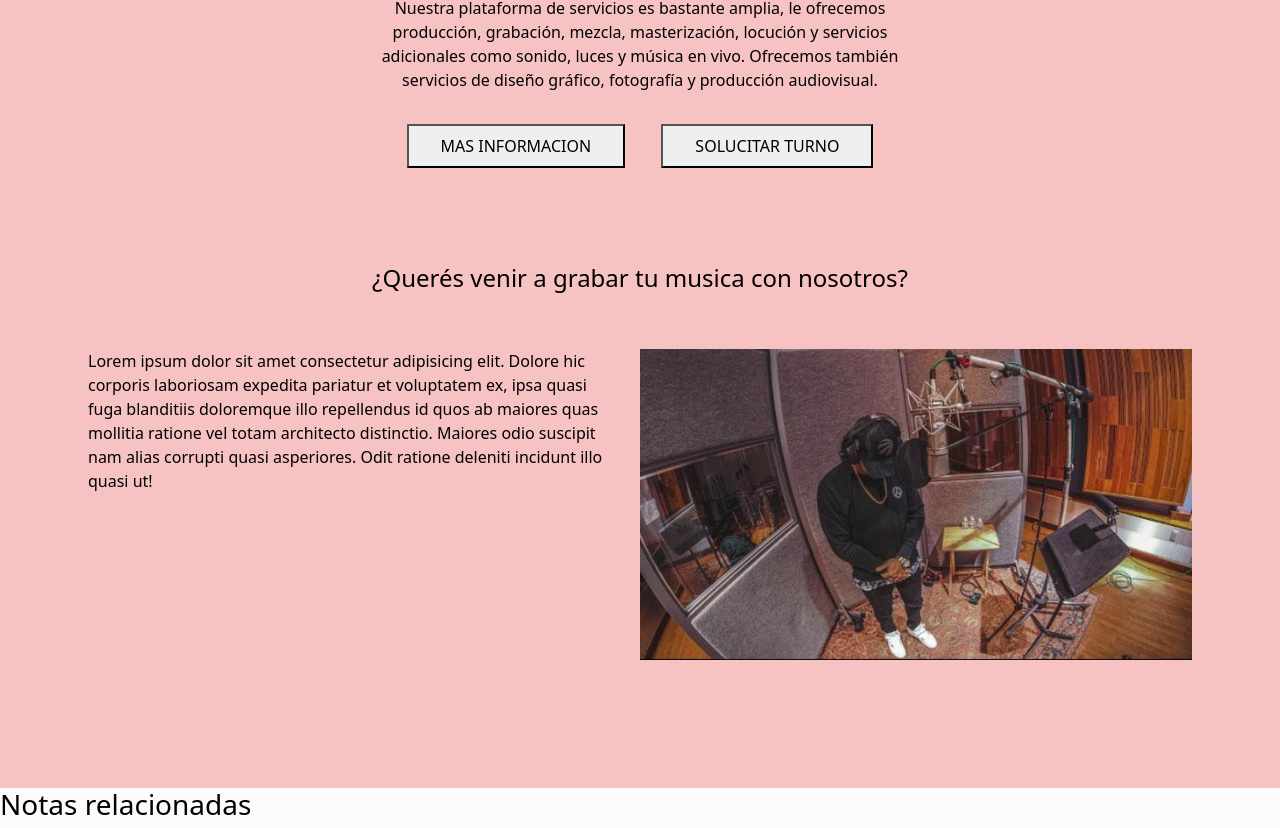
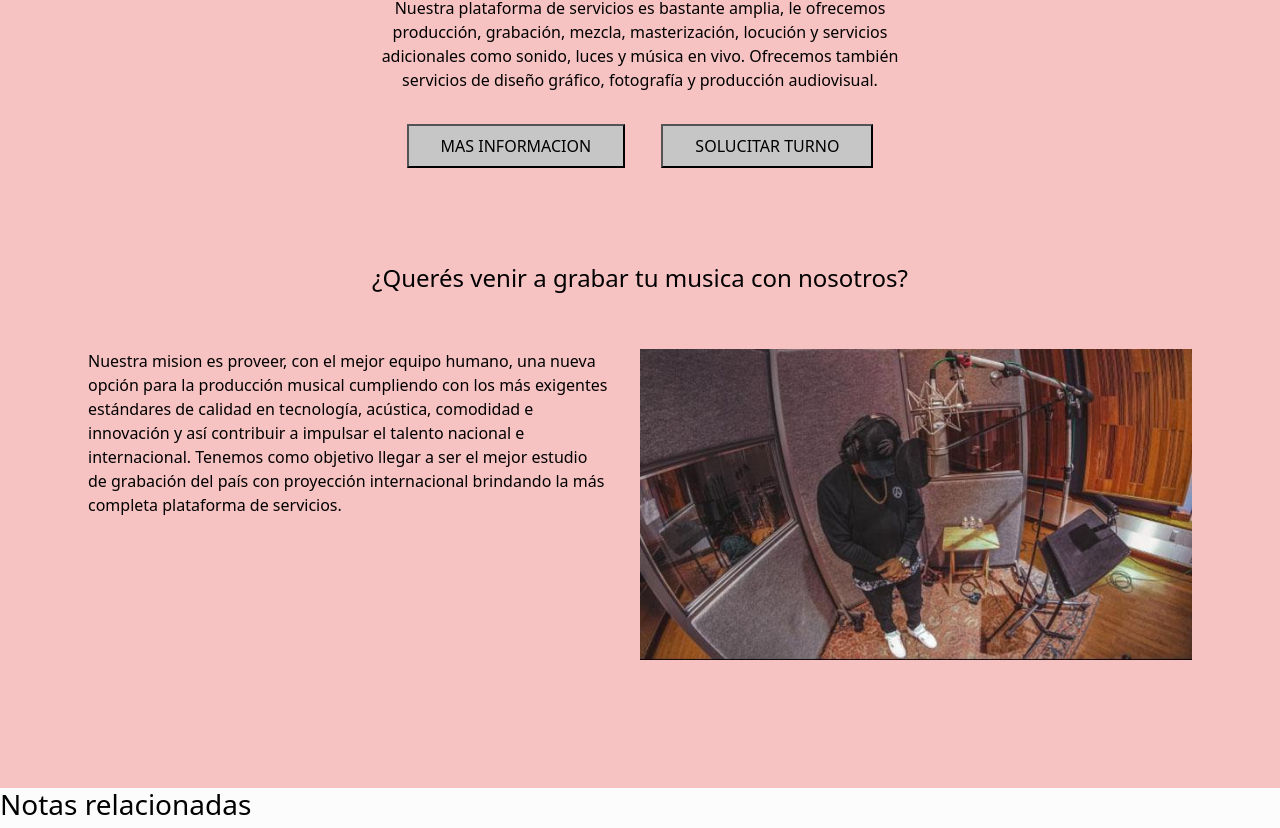
Before and after one commit to TrellixVulnTeam/entrega_79FW, a plain HTML site: page index.html in a window 1280 px wide. Shown: the part 519-1347 px from the top of the page. Drawn offline with nearby package versions, Linux system fonts and the light colour scheme.

Commit message:
modificaciones en el html y css

```diff
--- a/css/style.css
+++ b/css/style.css
@@ -39,17 +39,23 @@
     padding: .5rem;
     margin: 1rem;
     text-decoration: none;
-    color: black;
+    color: rgb(0, 0, 0);
 }
 
 .primeraSeccion button {
     padding: .5rem;
     margin: 1rem;
+    background-color: #c6c6c6;
 }
 
 .primeraSeccion button:hover {
     transform: scale(1.2);
-    transition: .5s;
+    transition: 1s;
+    background-color: black;
+}
+
+.primeraSeccion a:hover {
+    color: white;
 }
 
 .primeraSeccion h2 {
--- a/index.html
+++ b/index.html
@@ -81,10 +81,16 @@
         <section class="segundaSeccion">
             <h3>¿Querés venir a grabar tu musica con nosotros?</h3>
             <div>
-                <p>Lorem ipsum dolor sit amet consectetur adipisicing elit. Dolore hic corporis laboriosam expedita
-                    pariatur et voluptatem ex, ipsa quasi fuga blanditiis doloremque illo repellendus id quos ab maiores
-                    quas mollitia ratione vel totam architecto distinctio. Maiores odio suscipit nam alias corrupti
-                    quasi asperiores. Odit ratione deleniti incidunt illo quasi ut!</p>
+                <p>Nuestra mision es proveer, con el mejor equipo humano, una nueva opción para la producción musical
+                    cumpliendo con los más
+                    exigentes estándares de calidad en tecnología, acústica, comodidad e innovación y así contribuir a
+                    impulsar
+                    el talento nacional e internacional.
+                    Tenemos como objetivo llegar a ser el mejor estudio de grabación del país con proyección
+                    internacional brindando la más
+                    completa
+                    plataforma de servicios.</p>
+
                 <img src="./imgEstudio/estudio3.jpg" alt="Cliente">
             </div>
         </section>
```
